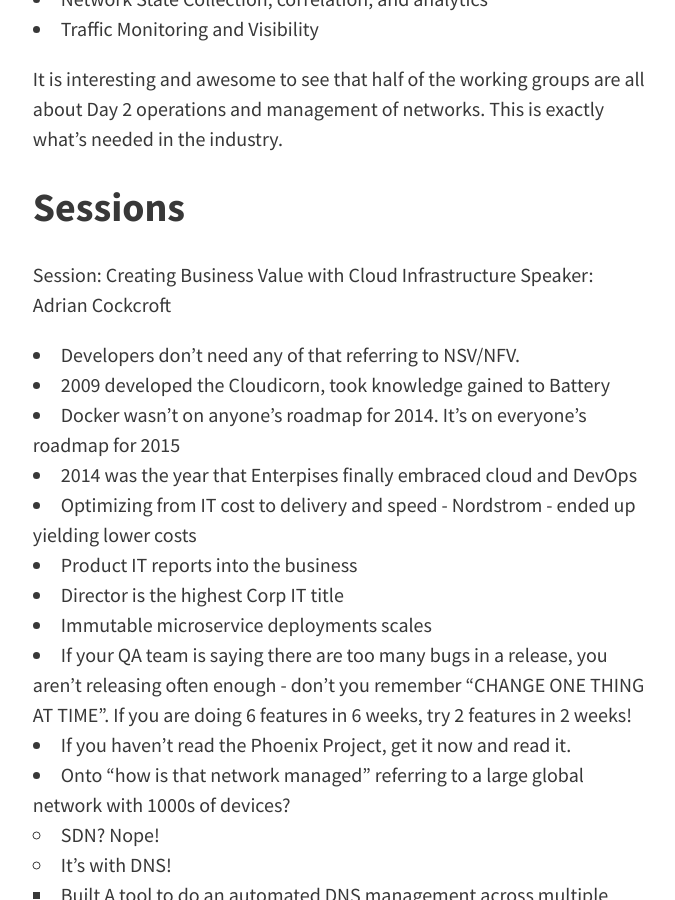
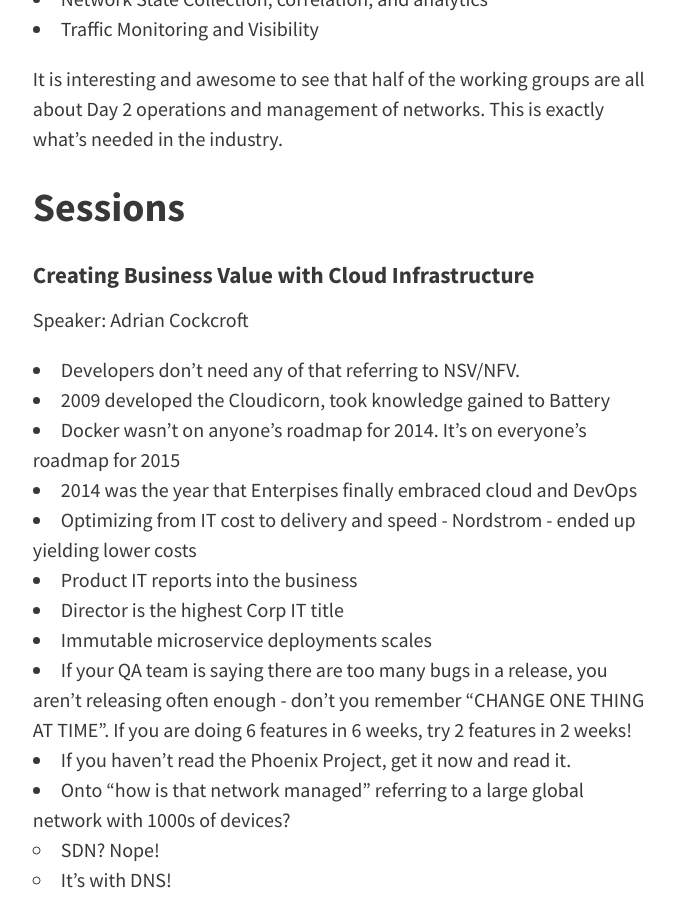
Before and after one commit to jedelman8/jedelman8.github.com, a Jekyll site: the page built from _posts/2015-05-13-onug-spring-2015.md, in a window 1280 px wide and 900 px high, scrolled down 1138 px. Shown: the whole window, without its empty margins (300-975 px from the left). Built offline with Jekyll 4.4.1, drawn with Linux system fonts in a browser that asks for light colours; nearby versions of some CDN libraries; comment, search, counter and statistics services are not loaded; some of the changed lines change nothing that is shown.

Commit message:
updates for onug

```diff
--- a/_posts/2015-05-13-onug-spring-2015.md
+++ b/_posts/2015-05-13-onug-spring-2015.md
@@ -24,8 +24,8 @@
 
 ## Sessions
 
+#### Creating Business Value with Cloud Infrastructure
 
-Session: Creating Business Value with Cloud Infrastructure
 Speaker: Adrian Cockcroft
 
 * Developers don't need any of that referring to NSV/NFV.
@@ -48,4 +48,3 @@
 * Adrian is interested in building on top of the public clouds and extending them (including from the perspective of network)
 * Also recommends reading LEAN ENTERPRISE and Building Microservices
 * Go, go, go - 80% of the projects Adrian has seen in the past 6 months have been written in go
-*
```
